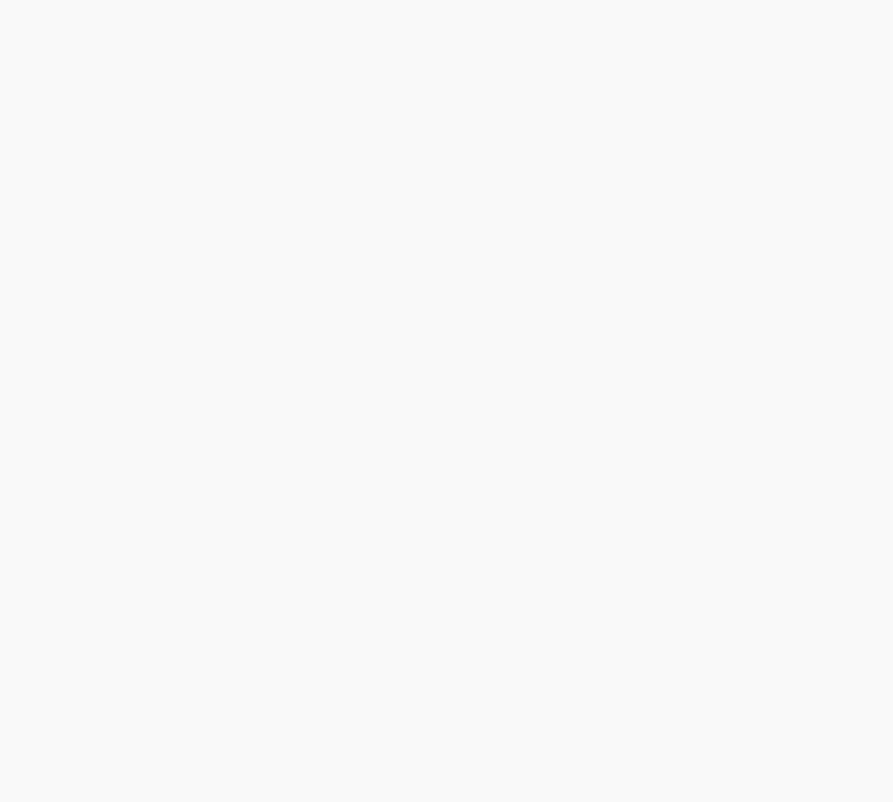
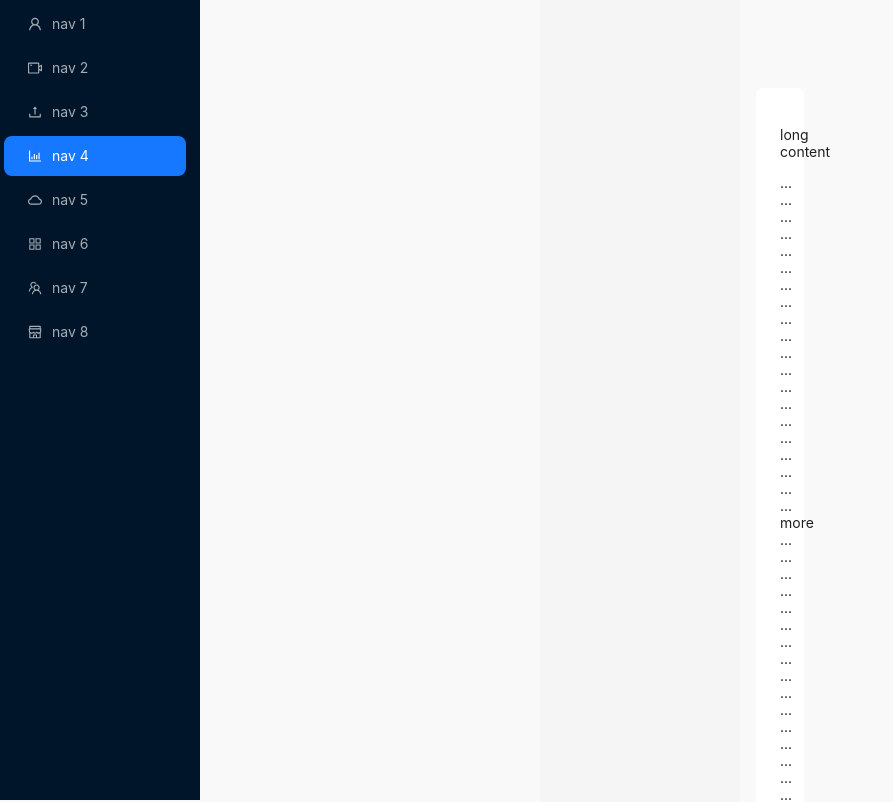
Before and after one commit to BhavyaShah4321/Knowledge-Spark, a React (Create React App) app in the folder knowledge-spark/: page /Sidebar in a window 1280 px wide. Before the commit this address had no page. Shown: the top 802 px of the page, without its empty margins (0-893 px from the left). Built offline with nearby package versions, Linux system fonts and the light colour scheme.

Commit message:
Update Pages

```diff
--- a/knowledge-spark/src/Admin/Dashboard.js
+++ b/knowledge-spark/src/Admin/Dashboard.js
@@ -20,7 +20,7 @@ function Dashboard() {
                             <Graphico />
                         </div>
                         <div className="graphico-details">
-                            <h3>$50,000</h3>
+                            <h3>5,000</h3>
                             <p>Total Teacher</p>
                         </div>
                         <div className="dashboard-percentage">+16%</div>
@@ -32,7 +32,7 @@ function Dashboard() {
                             <Graphico />
                         </div>
                         <div className="graphico-details">
-                            <h3>$50,000</h3>
+                            <h3>50,000</h3>
                             <p>Total Student</p>
                         </div>
                         <div className="dashboard-percentage">+16%</div>
@@ -44,7 +44,7 @@ function Dashboard() {
                             <Graphico />
                         </div>
                         <div className="graphico-details">
-                            <h3>$50,000</h3>
+                            <h3>50,000</h3>
                             <p>Total Commision</p>
                         </div>
                         <div className="dashboard-percentage">+16%</div>
--- a/knowledge-spark/src/Common/Authentication/Login.js
+++ b/knowledge-spark/src/Common/Authentication/Login.js
@@ -26,7 +26,12 @@ function Login() {
       if (normalResponse.status === 200 && normalResponse.data.success) {
         const { token } = normalResponse.data;
 
-        localStorage.setItem("auth_token", token);
+
+        localStorage.setItem("auth_token", JSON.stringify({
+          access_token: token.access_token,
+          refresh_token: token.refresh_token,
+          user_type: "Admin"
+        }));
         message.success("User login successful!");
 
         navigate("/dashboard");
@@ -39,8 +44,15 @@ function Login() {
 
         if (adminResponse.status === 200 && adminResponse.data.success) {
           const { token } = adminResponse.data;
+          console.log("Admin Token", token);
 
-          localStorage.setItem("auth_token", token);
+
+          localStorage.setItem("auth_token", JSON.stringify({
+            access_token: token.access_token,
+            refresh_token: token.refresh_token,
+            user_type: "Member"
+          }));
+
           message.success("Admin login successful!");
 
           navigate("/dashboard");
@@ -141,15 +153,15 @@ function Login() {
             {/* Submit Button */}
             <Form.Item>
               <button type="submit" className="btn btn-login">
-                Sign Up
+                Sign In
               </button>
             </Form.Item>
 
-            <div className="login-alternate">
+            {/* <div className="login-alternate">
               <p>Or Log in with</p>
               <button className="btn btn-google">Log In using Google</button>
               <button className="btn btn-facebook">Log In using Facebook</button>
-            </div>
+            </div> */}
 
             <p className="new-user">
               New User? <Link to="/register">Create an Account</Link>
--- a/knowledge-spark/src/Common/Authentication/Register.js
+++ b/knowledge-spark/src/Common/Authentication/Register.js
@@ -134,7 +134,7 @@ function Register() {
                             rules={[
                                 {
                                     required: true,
-                                    message: "Please input your username!",
+                                    message: "Please enter username!",
                                 },
                             ]}
                         >
@@ -153,7 +153,7 @@ function Register() {
                             rules={[
                                 {
                                     required: true,
-                                    message: "Please input your email!",
+                                    message: "Please enter email!",
                                 },
                                 {
                                     type: "email",
@@ -175,7 +175,7 @@ function Register() {
                             rules={[
                                 {
                                     required: true,
-                                    message: "Please select your type!",
+                                    message: "Please select type!",
                                 },
                             ]}
                         >
@@ -199,7 +199,7 @@ function Register() {
                             rules={[
                                 {
                                     required: true,
-                                    message: "Please input your password!",
+                                    message: "Please enter password!",
                                 },
                                 {
                                     min: 8,
@@ -290,11 +290,11 @@ function Register() {
                             </button>
                         </Form.Item>
 
-                        <div className="Sign-alternate">
+                        {/* <div className="Sign-alternate">
                             <p>Or Sign in with</p>
                             <button className="btn btn-google">Sign In using Google</button>
                             <button className="btn btn-facebook">Sign In using Facebook</button>
-                        </div>
+                        </div> */}
                     </Form>
                 </div>
             </div>
--- a/knowledge-spark/src/Common/Root.js
+++ b/knowledge-spark/src/Common/Root.js
@@ -3,6 +3,7 @@ import { BrowserRouter, Route, Routes } from "react-router-dom";
 import Dashboard from '../Admin/Dashboard';
 import Graph1 from '../Admin/Graph1';
 import Registration from '../Common/Authentication/Register';
+import Sidebar from '../Sidebar/Sidebar';
 import ForgetPassword from './Authentication/ForgetPassword';
 import Login from './Authentication/Login';
 import OTPVerification from './Authentication/OTPVerification';
@@ -19,6 +20,7 @@ function Root() {
         <Route path='/forget-password' element={<ForgetPassword />} />
         <Route path="/reset-password/:token" element={<ResetPassword />} />
         <Route path='/Graph1' element={<Graph1 />} />
+        <Route path='/Sidebar' element={<Sidebar />} />
       </Routes>
     </BrowserRouter>
   );
--- /dev/null
+++ b/knowledge-spark/src/Sidebar/Sidebar.js
@@ -0,0 +1,101 @@
+import {
+    AppstoreOutlined,
+    BarChartOutlined,
+    CloudOutlined,
+    ShopOutlined,
+    TeamOutlined,
+    UploadOutlined,
+    UserOutlined,
+    VideoCameraOutlined,
+} from '@ant-design/icons';
+import { Layout, Menu, theme } from 'antd';
+import React from 'react';
+const { Header, Content, Footer, Sider } = Layout;
+const siderStyle = {
+  overflow: 'auto',
+  height: '100vh',
+  position: 'fixed',
+  insetInlineStart: 0,
+  top: 0,
+  bottom: 0,
+  scrollbarWidth: 'thin',
+  scrollbarGutter: 'stable',
+};
+const items = [
+  UserOutlined,
+  VideoCameraOutlined,
+  UploadOutlined,
+  BarChartOutlined,
+  CloudOutlined,
+  AppstoreOutlined,
+  TeamOutlined,
+  ShopOutlined,
+].map((icon, index) => ({
+  key: String(index + 1),
+  icon: React.createElement(icon),
+  label: `nav ${index + 1}`,
+}));
+const Sidebar = () => {
+  const {
+    token: { colorBgContainer, borderRadiusLG },
+  } = theme.useToken();
+  return (
+    <Layout hasSider>
+      <Sider style={siderStyle}>
+        <div className="demo-logo-vertical" />
+        <Menu theme="dark" mode="inline" defaultSelectedKeys={['4']} items={items} />
+      </Sider>
+      <Layout
+        style={{
+          marginInlineStart: 200,
+        }}
+      >
+        <Header
+          style={{
+            padding: 0,
+            background: colorBgContainer,
+          }}
+        />
+        <Content
+          style={{
+            margin: '24px 16px 0',
+            overflow: 'initial',
+          }}
+        >
+          <div
+            style={{
+              padding: 24,
+              textAlign: 'center',
+              background: colorBgContainer,
+              borderRadius: borderRadiusLG,
+            }}
+          >
+            <p>long content</p>
+            {
+              // indicates very long content
+              Array.from(
+                {
+                  length: 100,
+                },
+                (_, index) => (
+                  <React.Fragment key={index}>
+                    {index % 20 === 0 && index ? 'more' : '...'}
+                    <br />
+                  </React.Fragment>
+                ),
+              )
+            }
+          </div>
+        </Content>
+        <Footer
+          style={{
+            textAlign: 'center',
+          }}
+        >
+          Ant Design ©{new Date().getFullYear()} Created by Ant UED
+        </Footer>
+      </Layout>
+    </Layout>
+  );
+};
+export default Sidebar;
--- a/knowledge-spark/src/Styles/Main.css
+++ b/knowledge-spark/src/Styles/Main.css
@@ -120,6 +120,7 @@ body {
 	flex: 1;
 	padding: 40px;
 	overflow: auto;
+	margin: auto;
 }
 
 .login-form {
@@ -304,7 +305,7 @@ body {
 	padding: 40px;
 	display: flex;
 	flex-direction: column;
-	justify-content: flex-start;
+	justify-content:center;
 	overflow: scroll;
 	overflow-x: hidden;
 }
```
